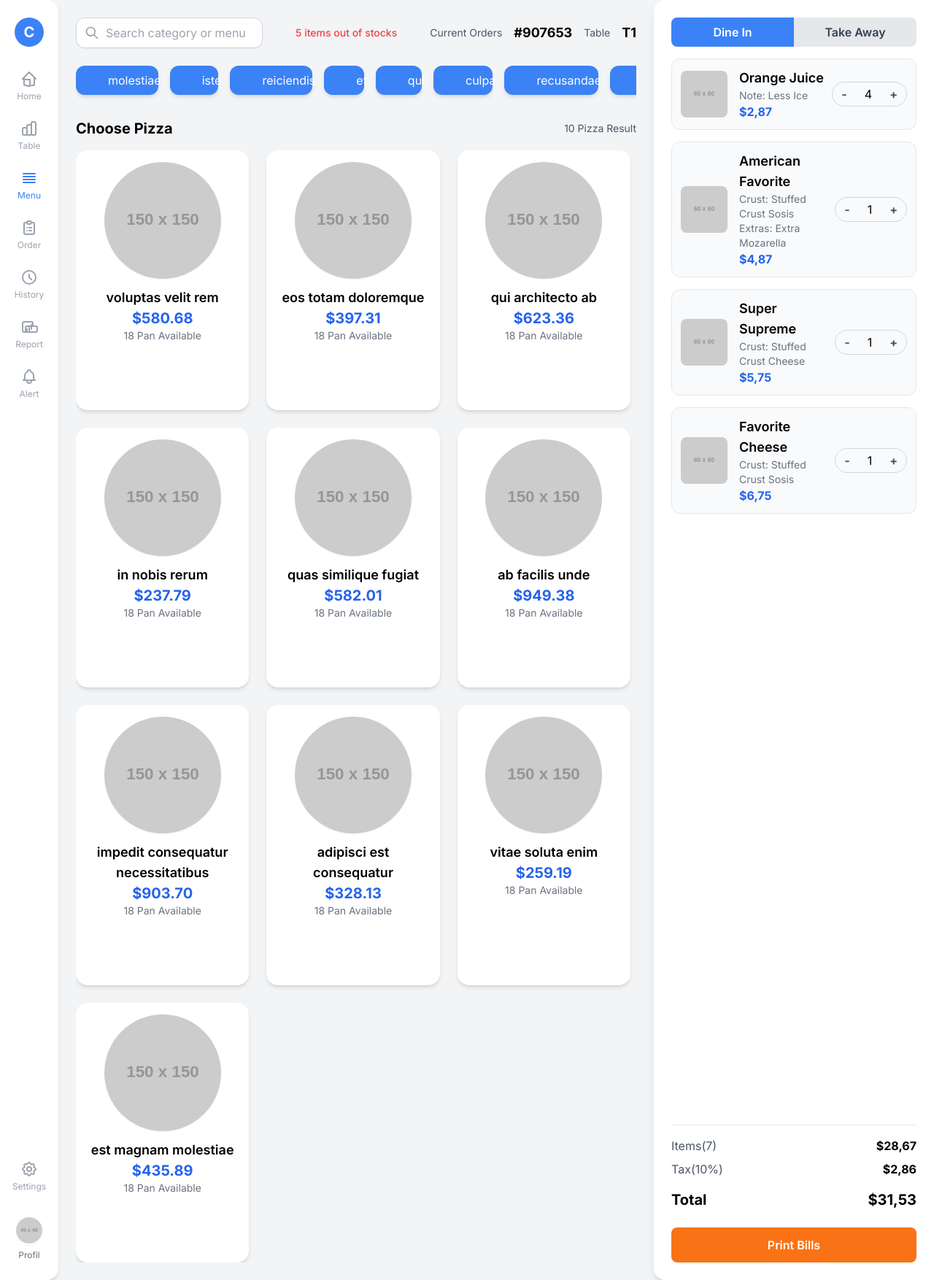
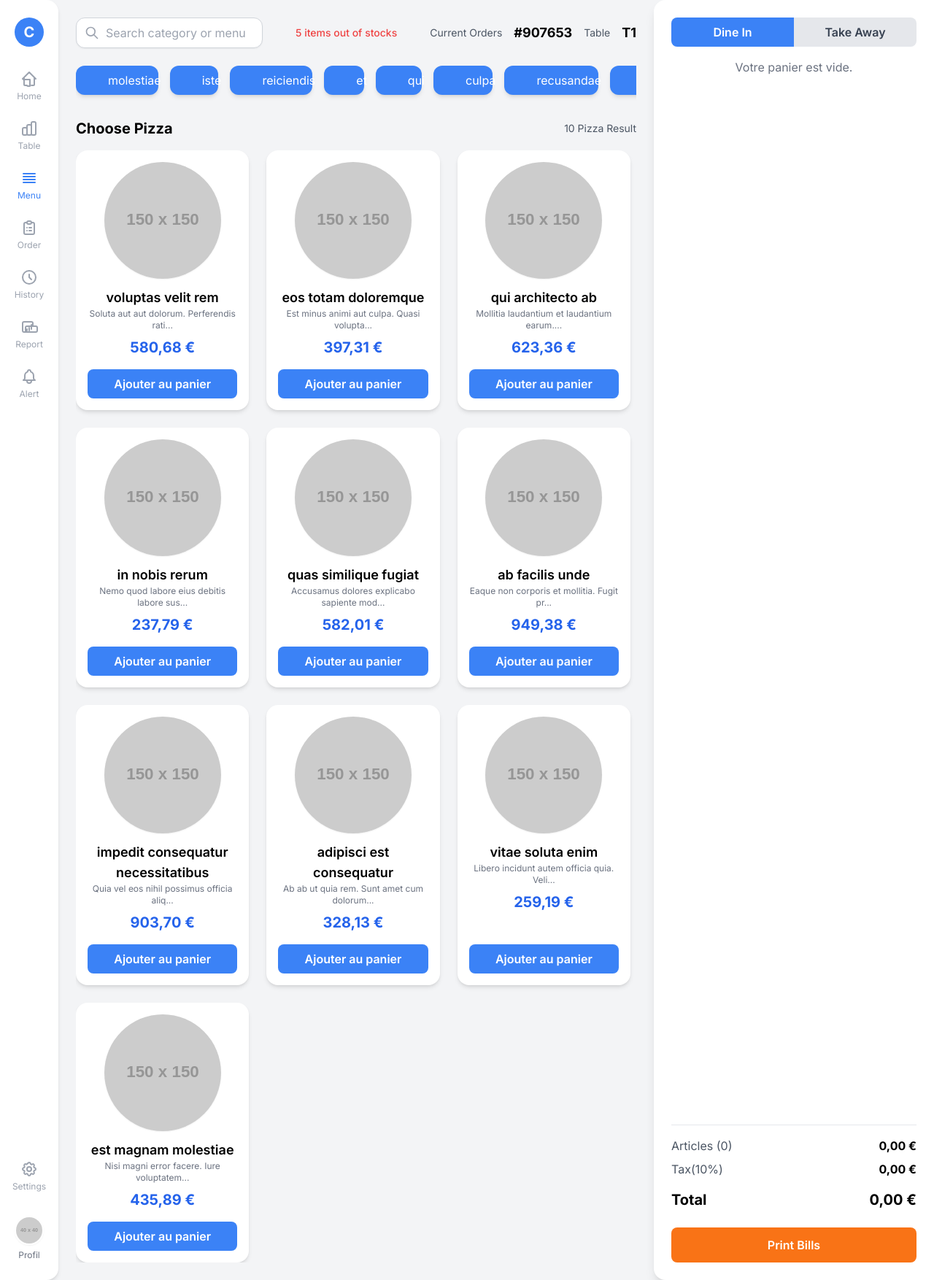
Before and after one commit to skillformation/Application_Panier_-Restaurant, a Laravel app: page / in a window 1280 px wide. Shown: the whole page at 73% size. Run offline with Laravel 12, Linux system fonts and the light colour scheme; data comes from the database, SQL or seed files in the repository; some libraries are stand-ins or nearby versions.

Commit message:
reduit le discriptif sur les card

```diff
--- a/RestaurantApp/app/Http/Controllers/ProductController.php
+++ b/RestaurantApp/app/Http/Controllers/ProductController.php
@@ -40,7 +40,10 @@ class ProductController extends Controller
      */
     public function show(Product $product)
     {
-        //
+        return response()->json([
+            'success'=>true,
+
+        ]);
     }
 
     /**
--- a/RestaurantApp/resources/views/components/product-card.blade.php
+++ b/RestaurantApp/resources/views/components/product-card.blade.php
@@ -1,9 +1,11 @@
-@props(['product'])
-<div class="bg-white rounded-2xl shadow-md p-4 flex flex-col items-center text-center hover:shadow-xl transition-shadow duration-200 cursor-pointer">
-    {{-- Si vous avez un champ 'image' sur votre produit, vous pourriez l'utiliser ici. Ex: asset('storage/' . $product->image) --}}
-    <img src="https://placehold.co/150x150/f0f0f0/666666?text=Pizza" alt="Pizza {{ $product->name }}" class="w-40 h-40 rounded-full object-cover mb-3 shadow-sm">
-    <h3 class="text-lg font-semibold">{{ $product->name }}</h3>
-    <p class="text-blue-600 font-bold text-xl">${{ number_format($product->price, 2) }}</p>
-    {{-- La disponibilité devrait aussi être dynamique, par exemple avec un champ 'stock' sur le produit --}}
-    <p class="text-gray-500 text-sm">18 Pan Available</p>
+<div {{ $attributes->merge(['class' => 'bg-white rounded-2xl shadow-md p-4 flex flex-col text-center']) }}>
+    <div class="flex-grow">
+        <img src="https://placehold.co/150x150/f0f0f0/666666?text=Pizza" alt="Pizza {{ $product->name }}" class="w-40 h-40 rounded-full object-cover mb-3 shadow-sm mx-auto">
+        <h3 class="text-lg font-semibold">{{ $product->name }}</h3>
+        <p class="text-gray-500 text-xs mb-2">{{ Str::limit($product->description ?? 'Délicieuse pizza.', 40) }}</p>
+        <p class="text-blue-600 font-bold text-xl mb-4">{{ number_format($product->price, 2, ',', ' ') }} €</p>
+    </div>
+    <button class="add-to-cart-btn mt-auto w-full bg-blue-500 text-white py-2 rounded-lg font-semibold hover:bg-blue-600 transition-colors duration-200 button-animation" data-product-id="{{ $product->id }}">
+        Ajouter au panier
+    </button>
 </div>
--- a/RestaurantApp/resources/views/product/index.blade.php
+++ b/RestaurantApp/resources/views/product/index.blade.php
@@ -4,6 +4,7 @@
 <head>
     <meta charset="UTF-8">
     <meta name="viewport" content="width=device-width, initial-scale=1.0">
+    <meta name="csrf-token" content="{{ csrf_token() }}">
     <title>Interface de commande de pizzas</title>
     <!-- Tailwind CSS CDN -->
     <script src="https://cdn.tailwindcss.com"></script>
@@ -145,88 +146,30 @@
             </div>
 
             <!-- Liste des articles commandés -->
-            <div class="flex-1 overflow-y-auto custom-scrollbar pr-2 -mr-2">
-                <!-- Article de commande 1 -->
-                <div class="flex items-center mb-4 bg-gray-50 p-3 rounded-xl border border-gray-200">
-                    <img src="https://placehold.co/60x60/f0f0f0/666666?text=Jus" alt="Jus d'orange" class="w-16 h-16 rounded-lg object-cover mr-4">
-                    <div class="flex-1">
-                        <h4 class="font-semibold text-lg">Orange Juice</h4>
-                        <p class="text-gray-500 text-sm">Note: Less Ice</p>
-                        <p class="font-bold text-blue-600">$2,87</p>
-                    </div>
-                    <div class="flex items-center border border-gray-300 rounded-full">
-                        <button class="px-3 py-1 text-gray-600 font-bold hover:bg-gray-200 rounded-l-full">-</button>
-                        <span class="px-3">4</span>
-                        <button class="px-3 py-1 text-gray-600 font-bold hover:bg-gray-200 rounded-r-full">+</button>
-                    </div>
-                </div>
-
-                <!-- Article de commande 2 -->
-                <div class="flex items-center mb-4 bg-gray-50 p-3 rounded-xl border border-gray-200">
-                    <img src="https://placehold.co/60x60/f0f0f0/666666?text=Pizza" alt="Pizza American Favorite" class="w-16 h-16 rounded-lg object-cover mr-4">
-                    <div class="flex-1">
-                        <h4 class="font-semibold text-lg">American Favorite</h4>
-                        <p class="text-gray-500 text-sm">Crust: Stuffed Crust Sosis</p>
-                        <p class="text-gray-500 text-sm">Extras: Extra Mozarella</p>
-                        <p class="font-bold text-blue-600">$4,87</p>
-                    </div>
-                    <div class="flex items-center border border-gray-300 rounded-full">
-                        <button class="px-3 py-1 text-gray-600 font-bold hover:bg-gray-200 rounded-l-full">-</button>
-                        <span class="px-3">1</span>
-                        <button class="px-3 py-1 text-gray-600 font-bold hover:bg-gray-200 rounded-r-full">+</button>
-                    </div>
-                </div>
-
-                <!-- Article de commande 3 -->
-                <div class="flex items-center mb-4 bg-gray-50 p-3 rounded-xl border border-gray-200">
-                    <img src="https://placehold.co/60x60/f0f0f0/666666?text=Pizza" alt="Pizza Super Supreme" class="w-16 h-16 rounded-lg object-cover mr-4">
-                    <div class="flex-1">
-                        <h4 class="font-semibold text-lg">Super Supreme</h4>
-                        <p class="text-gray-500 text-sm">Crust: Stuffed Crust Cheese</p>
-                        <p class="font-bold text-blue-600">$5,75</p>
-                    </div>
-                    <div class="flex items-center border border-gray-300 rounded-full">
-                        <button class="px-3 py-1 text-gray-600 font-bold hover:bg-gray-200 rounded-l-full">-</button>
-                        <span class="px-3">1</span>
-                        <button class="px-3 py-1 text-gray-600 font-bold hover:bg-gray-200 rounded-r-full">+</button>
-                    </div>
-                </div>
-
-                <!-- Article de commande 4 -->
-                <div class="flex items-center mb-4 bg-gray-50 p-3 rounded-xl border border-gray-200">
-                    <img src="https://placehold.co/60x60/f0f0f0/666666?text=Pizza" alt="Pizza Favorite Cheese" class="w-16 h-16 rounded-lg object-cover mr-4">
-                    <div class="flex-1">
-                        <h4 class="font-semibold text-lg">Favorite Cheese</h4>
-                        <p class="text-gray-500 text-sm">Crust: Stuffed Crust Sosis</p>
-                        <p class="font-bold text-blue-600">$6,75</p>
-                    </div>
-                    <div class="flex items-center border border-gray-300 rounded-full">
-                        <button class="px-3 py-1 text-gray-600 font-bold hover:bg-gray-200 rounded-l-full">-</button>
-                        <span class="px-3">1</span>
-                        <button class="px-3 py-1 text-gray-600 font-bold hover:bg-gray-200 rounded-r-full">+</button>
-                    </div>
-                </div>
-
+            <div id="cart-items" class="flex-1 overflow-y-auto custom-scrollbar pr-2 -mr-2">
+                <!-- Les articles du panier seront injectés ici par JavaScript -->
+                <p class="text-center text-gray-500">Votre panier est vide.</p>
             </div>
 
             <!-- Totaux et bouton d'impression -->
             <div class="mt-4 pt-4 border-t border-gray-200">
                 <div class="flex justify-between items-center mb-2">
-                    <span class="text-gray-600">Items(7)</span>
-                    <span class="font-bold">$28,67</span>
+                    <span class="text-gray-600" id="cart-item-count">Articles (0)</span>
+                    <span class="font-bold" id="cart-subtotal">0,00 €</span>
                 </div>
                 <div class="flex justify-between items-center mb-4">
                     <span class="text-gray-600">Tax(10%)</span>
-                    <span class="font-bold">$2,86</span>
+                    <span class="font-bold" id="cart-tax">0,00 €</span>
                 </div>
                 <div class="flex justify-between items-center text-xl font-bold mb-6">
                     <span>Total</span>
-                    <span>$31,53</span>
+                    <span id="cart-total">0,00 €</span>
                 </div>
                 <button class="w-full bg-orange-500 text-white py-3 rounded-lg font-semibold hover:bg-orange-600 transition-colors duration-200 button-animation">Print Bills</button>
             </div>
         </div>
     </div>
 
+    <script src="{{ asset('js/cart.js') }}"></script>
 </body>
 </html>
--- a/RestaurantApp/routes/web.php
+++ b/RestaurantApp/routes/web.php
@@ -19,6 +19,8 @@ Route::middleware('auth')->group(function () {
     Route::get('/profile', [ProfileController::class, 'edit'])->name('profile.edit');
     Route::patch('/profile', [ProfileController::class, 'update'])->name('profile.update');
     Route::delete('/profile', [ProfileController::class, 'destroy'])->name('profile.destroy');
+    Route::post('/cart/add', [CartController::class, 'add']);
+    // Ajoute aussi les autres routes si besoin (update, remove, etc.)
 });
 
 require __DIR__.'/auth.php';
```
Also changed, not shown: RestaurantApp/app/Http/Controllers/CartController.php (added, +50 -0 lines).
